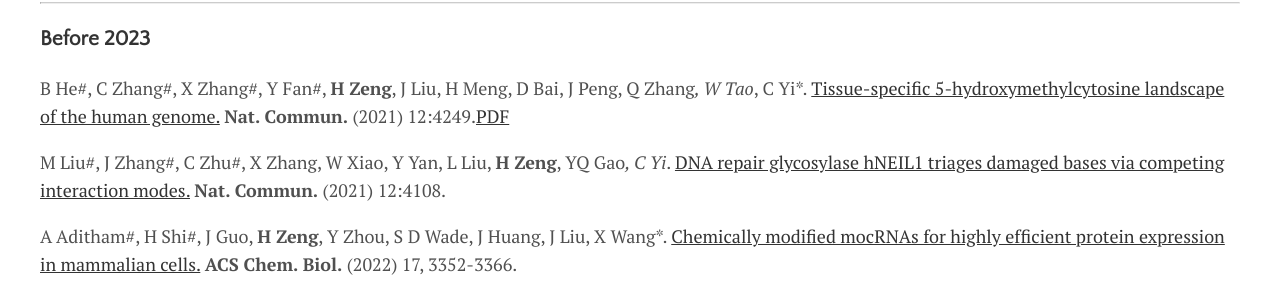
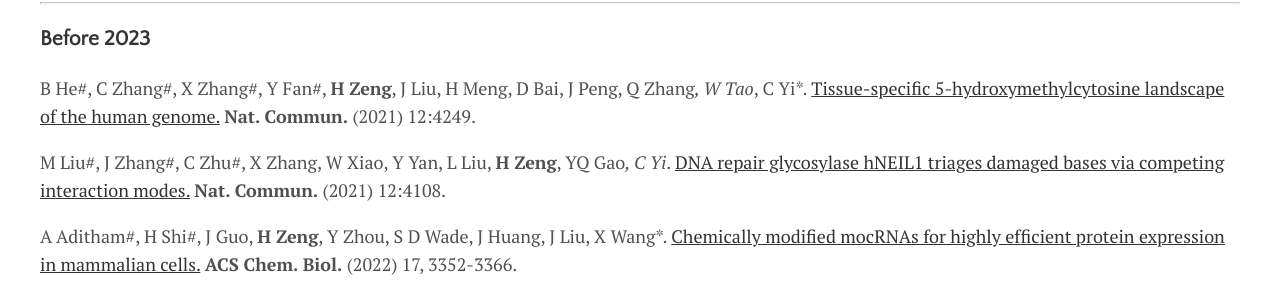
Before and after one commit to ZenghuPKU/zenghupku.github.io, a Jekyll site: the page built from menu/publications.md, in a window 1280 px wide. Shown: the part 546-846 px from the top of the page. Built offline with Jekyll 4.4.1, drawn with Linux system fonts in a browser that asks for light colours.

Commit message:
remove googledrive

```diff
--- a/menu/publications.md
+++ b/menu/publications.md
@@ -18,7 +18,7 @@ J Ren#, H Zhou#, **H Zeng#**, C K Wang, J Huang, X Qiu, X Sui, Q Li, X Wu, Z Lin
 
 ### Before 2023
 
-B He#, C Zhang#, X Zhang#, Y Fan#, **H Zeng**, J Liu, H Meng, D Bai, J Peng, Q Zhang*, W Tao*, C Yi*. [Tissue-specific 5-hydroxymethylcytosine landscape of the human genome.](https://www.nature.com/articles/s41467-021-24425-w)  **Nat. Commun.** (2021) 12:4249.[PDF](https://drive.google.com/file/d/1Ls4GLtnOkvya-dwqI2k3rFPmTij0gzNA/view?usp=drive_link)
+B He#, C Zhang#, X Zhang#, Y Fan#, **H Zeng**, J Liu, H Meng, D Bai, J Peng, Q Zhang*, W Tao*, C Yi*. [Tissue-specific 5-hydroxymethylcytosine landscape of the human genome.](https://www.nature.com/articles/s41467-021-24425-w)  **Nat. Commun.** (2021) 12:4249.
 
 M Liu#, J Zhang#, C Zhu#, X Zhang, W Xiao, Y Yan, L Liu, **H Zeng**, YQ Gao*, C Yi*. [DNA repair glycosylase hNEIL1 triages damaged bases via competing interaction modes.](https://www.nature.com/articles/s41467-021-24431-y)  **Nat. Commun.** (2021) 12:4108.
 
```
